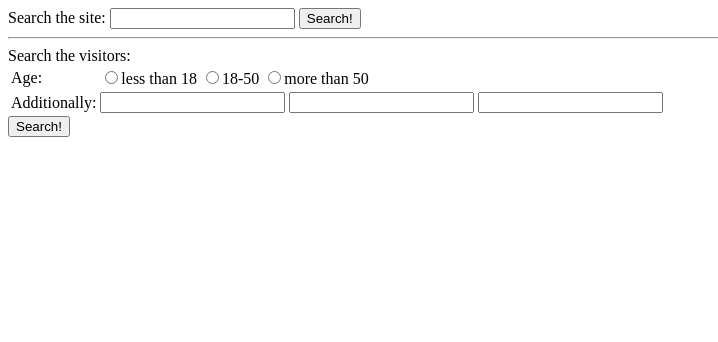
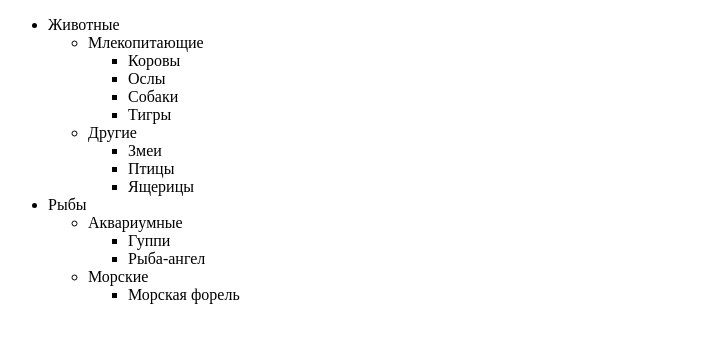
Before and after one commit to denzy15/learn-js-tasks, a plain HTML site: page index.html in a window 1280 px wide. Shown: the whole page, without its empty margins (0-718 px from the left). Drawn offline with Linux system fonts and the light colour scheme.

Commit message:
Part 2 chapter 1.5

```diff
--- a/index.html
+++ b/index.html
@@ -5,48 +5,48 @@
     <link rel="stylesheet" href="./style.css" />
   </head>
   <body>
-    <form name="search">
-      <label
-        >Search the site:
-        <input type="text" name="search" />
-      </label>
-      <input type="submit" value="Search!" />
-    </form>
-    <hr />
-    <form name="search-person">
-      Search the visitors:
-      <table id="age-table">
-        <tbody>
-          <tr>
-            <td>Age:</td>
-            <td id="age-list">
-              <label>
-                <input type="radio" name="age" value="young" />less than
-                18</label
-              >
-              <label>
-                <input type="radio" name="age" value="mature" />18-50</label
-              >
-              <label>
-                <input type="radio" name="age" value="senior" />more than
-                50</label
-              >
-            </td>
-          </tr>
-
-          <tr>
-            <td>Additionally:</td>
-            <td>
-              <input type="text" name="info[0]" />
-              <input type="text" name="info[1]" />
-              <input type="text" name="info[2]" />
-            </td>
-          </tr>
-        </tbody>
-      </table>
-
-      <input type="submit" value="Search!" />
-    </form>
+    <ul>
+      <li>
+        Животные
+        <ul>
+          <li>
+            Млекопитающие
+            <ul>
+              <li>Коровы</li>
+              <li>Ослы</li>
+              <li>Собаки</li>
+              <li>Тигры</li>
+            </ul>
+          </li>
+          <li>
+            Другие
+            <ul>
+              <li>Змеи</li>
+              <li>Птицы</li>
+              <li>Ящерицы</li>
+            </ul>
+          </li>
+        </ul>
+      </li>
+      <li>
+        Рыбы
+        <ul>
+          <li>
+            Аквариумные
+            <ul>
+              <li>Гуппи</li>
+              <li>Рыба-ангел</li>
+            </ul>
+          </li>
+          <li>
+            Морские
+            <ul>
+              <li>Морская форель</li>
+            </ul>
+          </li>
+        </ul>
+      </li>
+    </ul>
     <script src="./script.js"></script>
   </body>
 </html>
--- a/script.js
+++ b/script.js
@@ -1,20 +1,7 @@
-//Таблицу с id="age-table"
-const ageTable = document.querySelector("#age-table");
-
-//Все элементы label внутри этой таблицы (их три)
-const labels = ageTable.getElementsByTagName("label");
-
-//Первый td в этой таблице (со словом «Age»).
-const td = ageTable.querySelector("td");
-
-//Форму form с именем name="search".
-const form = document.querySelector("form");
-
-//Инпуты в form
-let inputs = form.getElementsByTagName('input');
-
-//Первый input в этой форме.
-const firstInput = inputs[0];
-
-//Последний input в этой форме.
-const secondInput = inputs[inputs.length-1];
+//task 1
+const listLis = document.querySelectorAll("li");
+for (let li of listLis) {
+  let name = li.firstChild.textContent.replace(/\s+/g, "");
+  let count = li.getElementsByTagName("li").length;
+  console.log(`${name}: ${count}`);
+}
```
